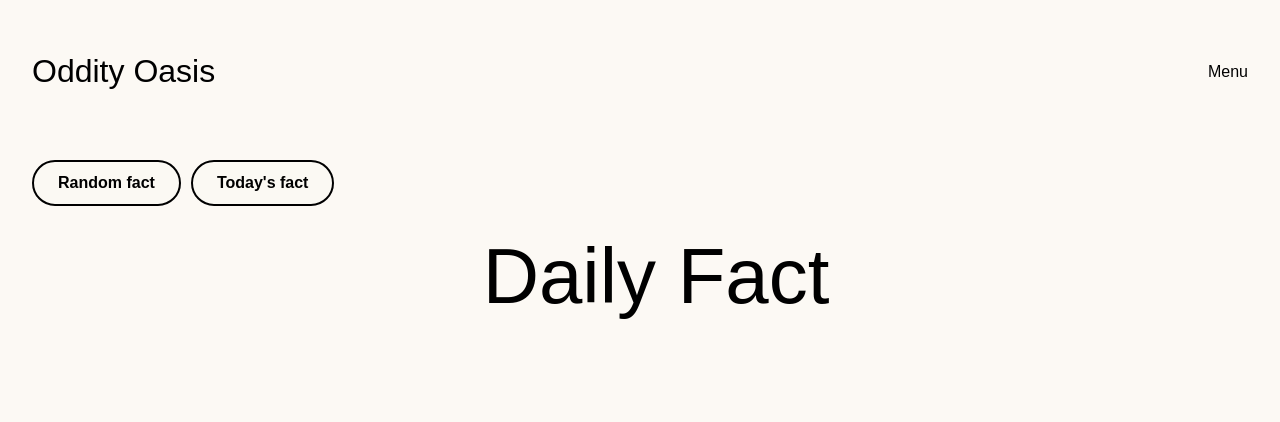
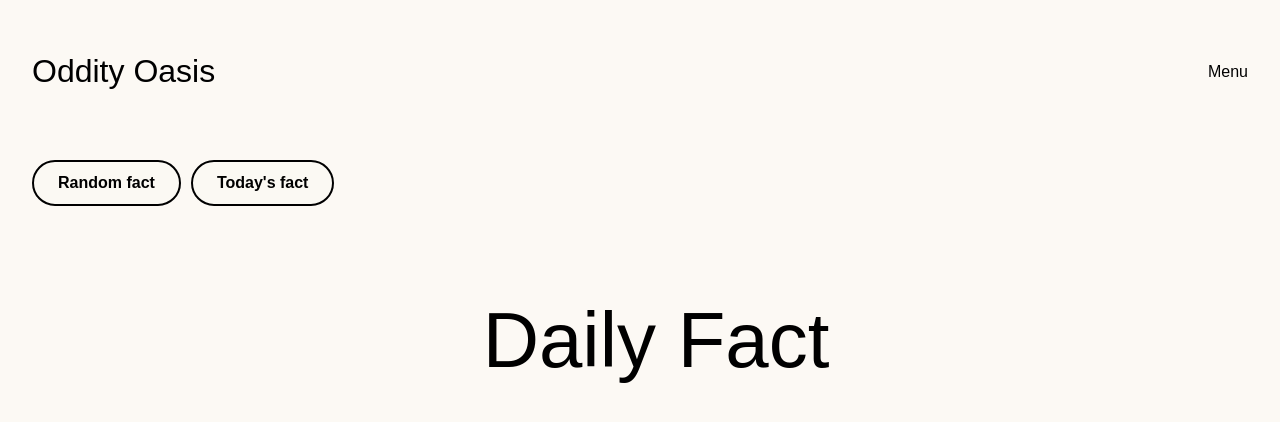
Before and after one commit to hugosandsjo/OddityOasis, a React (Vite) app in the folder OddityOasis/: page / in a window 1280 px wide. Shown: the top 422 px of the page. Built offline with nearby package versions, Linux system fonts and the light colour scheme; no server answers; a web font is replaced by a local one.

Commit message:
bodywrapper disappeared, now its back

```diff
--- a/OddityOasis/src/App.jsx
+++ b/OddityOasis/src/App.jsx
@@ -31,11 +31,13 @@ function App() {
           <Button key={index} text={button.text} onClick={button.onClick} />
         ))}
       </ButtonContainer>
-      <FactBox
-        selectedFact={selectedFact}
-        randomClickCount={randomClickCount}
-      />
-      {randomClickCount >= 3 && <BoredBox />}
+      <BodyWrapper>
+        <FactBox
+          selectedFact={selectedFact}
+          randomClickCount={randomClickCount}
+        />
+        {randomClickCount >= 3 && <BoredBox />}
+      </BodyWrapper>
     </>
   );
 }
```
